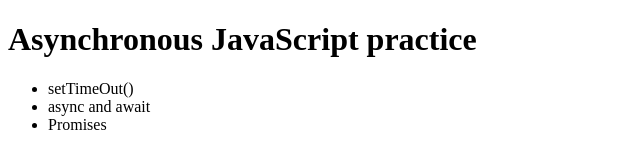
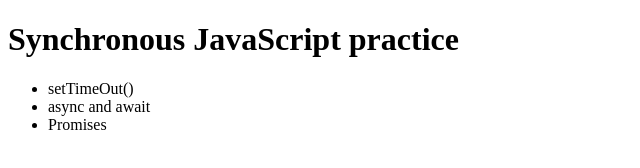
Before and after one commit to Er-VinayKumar639/WebDevPractice-, a plain HTML site: page asyncPractice.html in a window 1280 px wide. Shown: the whole page, without its empty margins (0-640 px from the left). Drawn offline with Linux system fonts and the light colour scheme.

Commit message:
Update asyncPractice.html

```diff
--- a/asyncPractice.html
+++ b/asyncPractice.html
@@ -6,7 +6,7 @@
   <title>Asynchronous JavaScript</title>
 </head>
 <body>
-  <h1>Asynchronous JavaScript practice </h1>
+  <h1>Synchronous JavaScript practice </h1>
   <ul>
       <li>setTimeOut()</li>
       <li>async and await</li>
```
